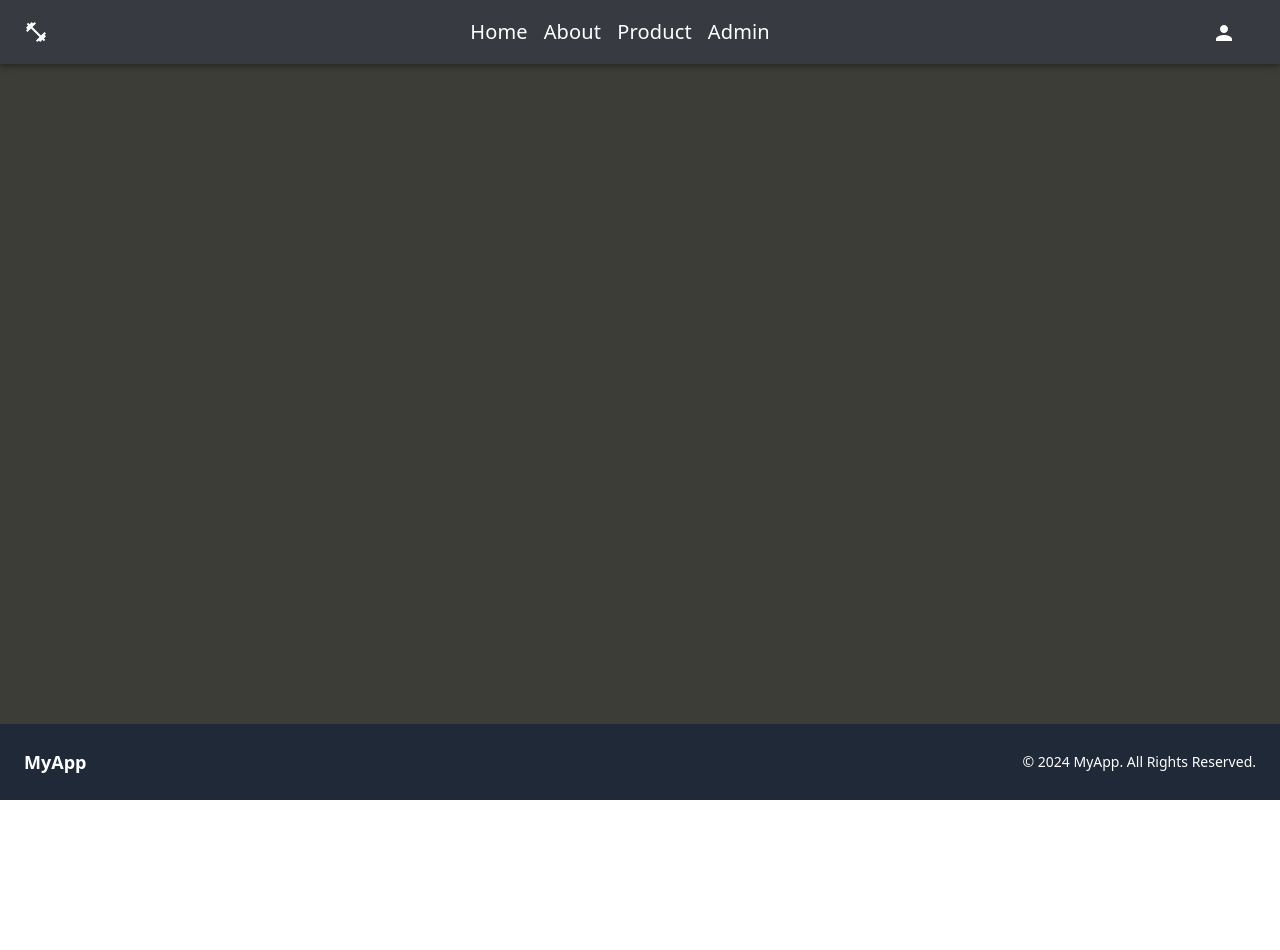
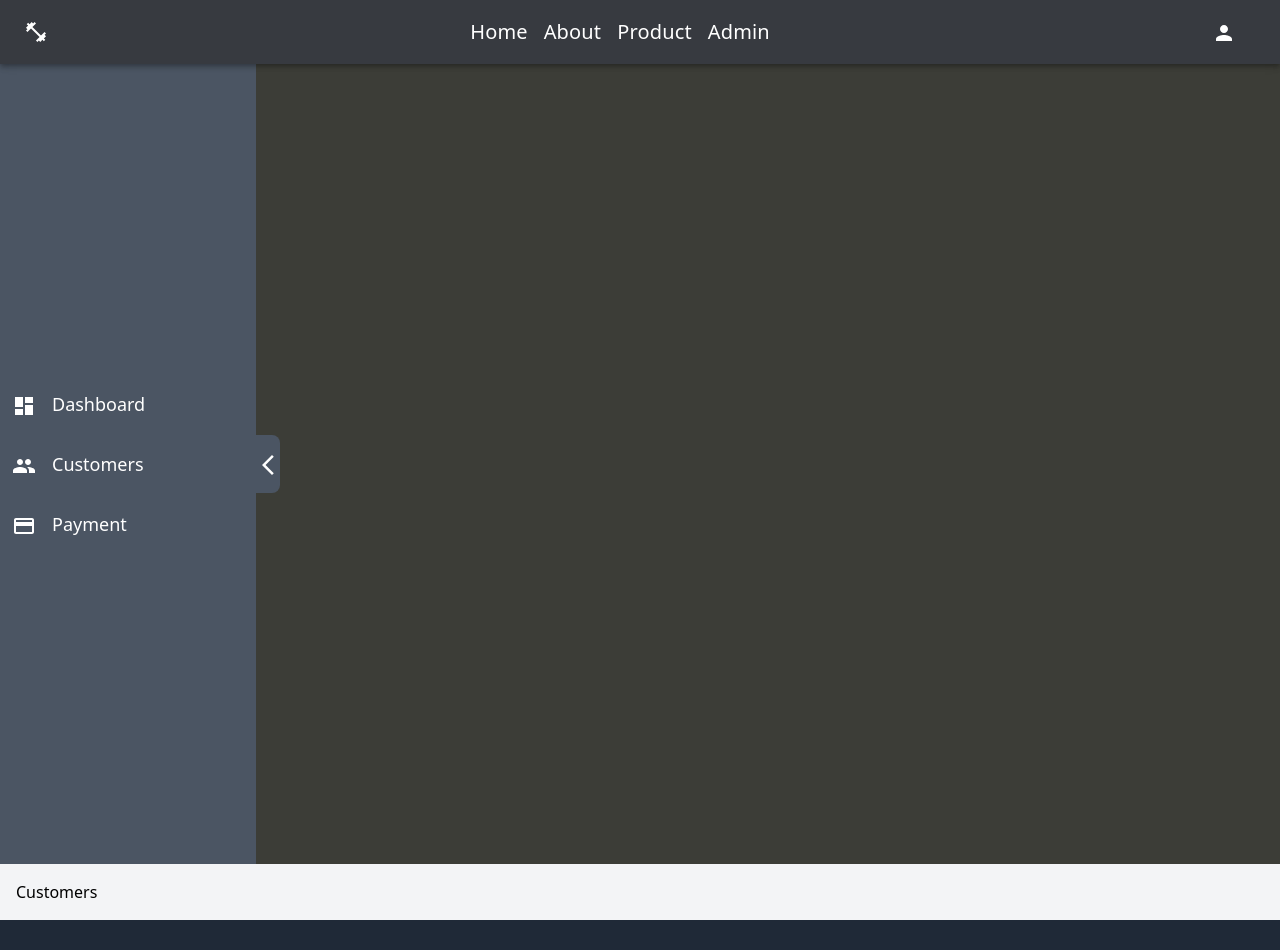
Before and after one commit to Heisen47/gym-frontend, a React (Create React App) app: page /admin/customers in a window 1280 px wide. Shown: the top 950 px of the page. Before the commit the page ends 800 px from the top, so only its background shows below. Built offline with nearby package versions, Linux system fonts and the light colour scheme; what tailwind-gradient-mask-image would draw is missing.

Commit message:
creating routes inside the admin route

```diff
--- a/src/App.js
+++ b/src/App.js
@@ -9,6 +9,8 @@ import Product from "./pages/Product";
 import { GoogleOAuthProvider } from "@react-oauth/google";
 import Admin from "./pages/Admin";
 import Dashboard from "./pages/Dashboard";
+import Customers from "./pages/Customers";
+import Payment from "./pages/Payment";
 
 function App() {
   return (
@@ -27,6 +29,8 @@ function App() {
               {/* Admin Routes */}
               <Route path="/admin" element={<Admin />}>
                 <Route path="dashboard" element={<Dashboard />} />
+                <Route path="customers" element={<Customers />} />
+                <Route path="payment" element={<Payment />} />
               </Route>
             </Routes>
           </div>
--- a/src/components/dashboardComponents/Sidebar.jsx
+++ b/src/components/dashboardComponents/Sidebar.jsx
@@ -23,6 +23,7 @@ const Sidebar = () => {
       >
         <div className="flex flex-col gap-2">
           {/* Menu Items */}
+
           <Link to="/admin/dashboard" className="block md:inline font-sans">
           <div
             className={`flex items-center gap-4 w-full p-3 hover:bg-gray-700 rounded-md ${
@@ -35,6 +36,8 @@ const Sidebar = () => {
             {isOpen && <span className="text-lg">Dashboard</span>}
           </div>
           </Link>
+
+          <Link to="/admin/customers" className="block md:inline font-sans">
           <div
             className={`flex items-center gap-4 w-full p-3 hover:bg-gray-700 rounded-md ${
               isOpen ? "justify-start" : "justify-center"
@@ -46,7 +49,10 @@ const Sidebar = () => {
             </span>
             {isOpen && <span className="text-lg">Customers</span>}
           </div>
+          </Link>
 
+
+          <Link to="/admin/payment" className="block md:inline font-sans">
           <div
             className={`flex items-center gap-4 w-full p-3 hover:bg-gray-700 rounded-md ${
               isOpen ? "justify-start" : "justify-center"
@@ -57,6 +63,7 @@ const Sidebar = () => {
             </span>
             {isOpen && <span className="text-lg">Payment</span>}
           </div>
+          </Link>
 
         </div>
       </div>
--- /dev/null
+++ b/src/pages/Customers.jsx
@@ -0,0 +1,9 @@
+import React from 'react'
+
+const Customers = () => {
+  return (
+    <div>Customers</div>
+  )
+}
+
+export default Customers
--- /dev/null
+++ b/src/pages/Payment.jsx
@@ -0,0 +1,9 @@
+import React from 'react'
+
+const Payment = () => {
+  return (
+    <div>Payment</div>
+  )
+}
+
+export default Payment
```
